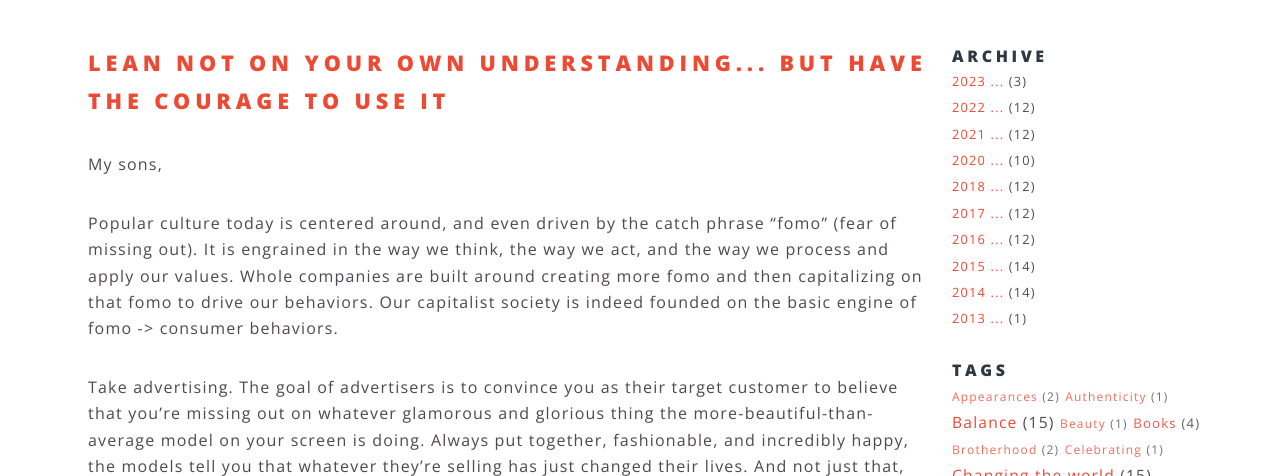
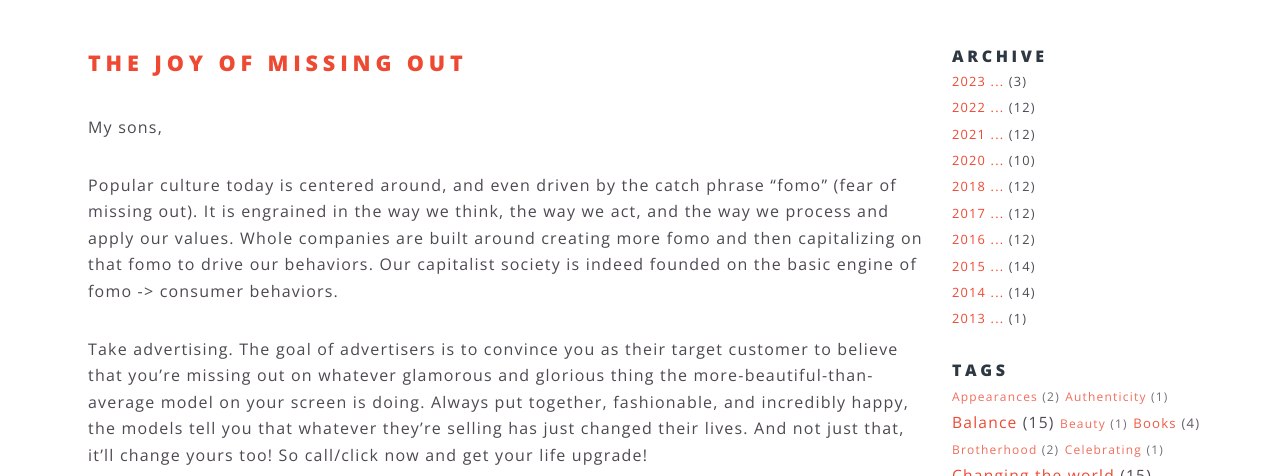
Before and after one commit to samng96/samng.me, a Jekyll site: the page built from letters-to-my-son/_posts/2023-03-07-the-joy-of-missing-out.markdown, in a window 1280 px wide and 900 px high, cut to the strip 424-900 px from the top of the window. Built offline with Jekyll 4.4.1, drawn with Linux system fonts in a browser that asks for light colours.

Commit message:
joy of missing out

```diff
--- a/letters-to-my-son/_posts/2023-03-07-the-joy-of-missing-out.markdown
+++ b/letters-to-my-son/_posts/2023-03-07-the-joy-of-missing-out.markdown
@@ -1,6 +1,6 @@
 ---
 layout: letter
-title: "Lean not on your own understanding... but have the courage to use it"
+title: "The joy of missing out"
 date: 2023-03-07 14:12:40 -0800
 tags:
 - Prioritization
```
